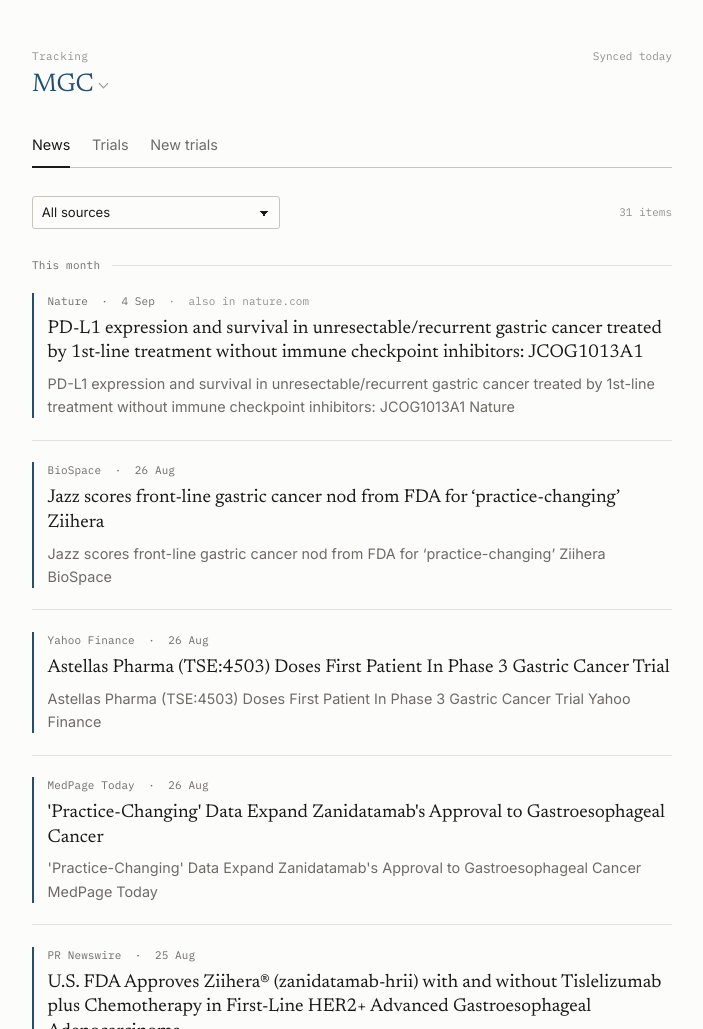
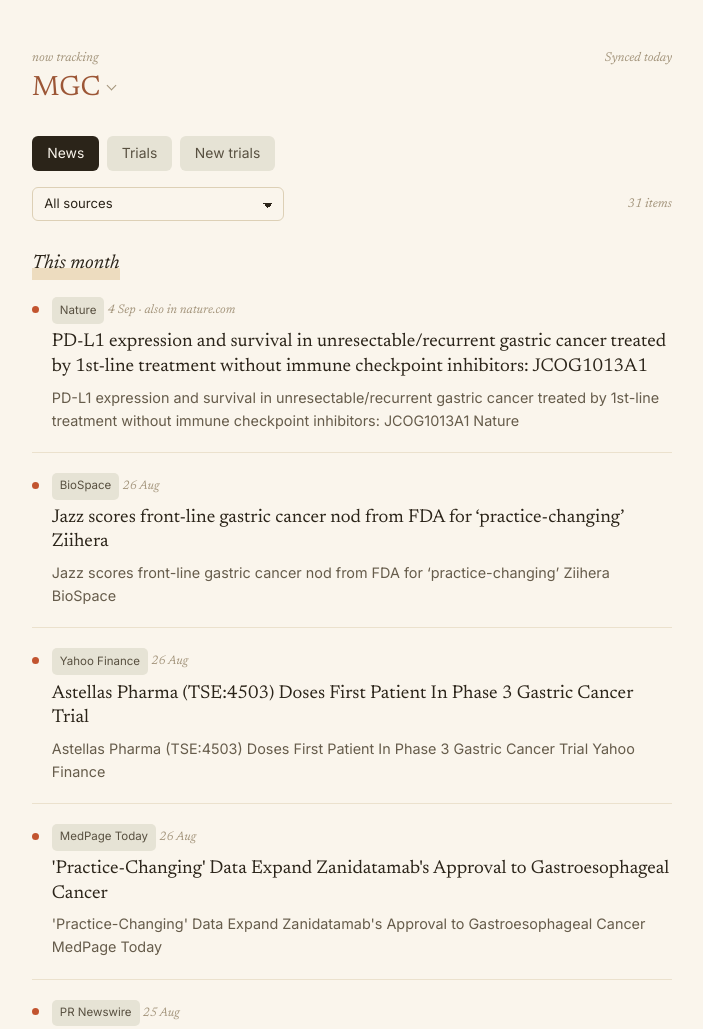
Before and after one commit to schn00/gastric, a plain HTML site: page index.html in a window 1280 px wide. Shown: the top 1029 px of the page, without its empty margins (288-991 px from the left). Drawn offline with Linux system fonts and the light colour scheme.

Commit message:
Add files via upload

```diff
--- a/index.html
+++ b/index.html
@@ -8,30 +8,42 @@
 <link rel="icon" href="icons/favicon-32.png" sizes="32x32">
 <link rel="icon" href="icons/favicon.ico" sizes="any">
 <meta name="apple-mobile-web-app-title" content="MGC">
-<meta name="theme-color" content="#232a33">
+<meta name="theme-color" content="#faf5ec" media="(prefers-color-scheme: light)">
+<meta name="theme-color" content="#141413" media="(prefers-color-scheme: dark)">
 <link rel="preconnect" href="https://fonts.googleapis.com">
 <link rel="preconnect" href="https://fonts.gstatic.com" crossorigin>
-<link href="https://fonts.googleapis.com/css2?family=Newsreader:opsz,wght@6..72,400;6..72,500&family=Inter:wght@400;500&family=IBM+Plex+Mono:wght@400;500&display=swap" rel="stylesheet">
+<link href="https://fonts.googleapis.com/css2?family=Newsreader:ital,opsz,wght@0,6..72,400;0,6..72,500;1,6..72,400&family=Inter:wght@400;500&family=IBM+Plex+Mono:wght@400;500&display=swap" rel="stylesheet">
 <style>
 :root {
-  --paper:      #fcfcfb;
-  --ink:        #1b1a18;
-  --muted:      #6e6b65;
-  --faint:      #93908a;
-  --rule:       #e3e1db;
-  --rule-firm:  #c9c6be;
-  --accent:     #24506f;
-  --go:         #2f6440;
-  --wait:       #8a5a12;
+  --paper:      #faf5ec;
+  --ink:        #2b2419;
+  --muted:      #665c4b;
+  --faint:      #a3947b;
+  --rule:       #ebe1cd;
+  --rule-firm:  #ddd0b6;
+  --accent:     #9c5636;   /* clay — wordmark, headings, marker */
+  --signal:     #c2542f;   /* coral — unread dot and new count only */
+  --marker:     #eddcbf;
+  --chip-bg:    #e6e3d5;
+  --chip-ink:   #585040;
+  --go:         #3d5b30;
+  --go-bg:      #dfe6d4;
+  --wait:       #7a5715;
+  --wait-bg:    #f7e5c3;
+  --dingbat:    #cbbb9c;
   --serif: "Newsreader", Georgia, serif;
   --sans:  "Inter", system-ui, -apple-system, sans-serif;
   --mono:  "IBM Plex Mono", ui-monospace, Menlo, monospace;
 }
 @media (prefers-color-scheme: dark) {
   :root {
-    --paper: #141413; --ink: #e9e7e2; --muted: #98958e; --faint: #75726c;
-    --rule: #2c2b28; --rule-firm: #444239;
-    --accent: #86b4d6; --go: #82b08c; --wait: #d3a45c;
+    --paper: #141413; --ink: #e9e7e2; --muted: #a49a87; --faint: #7a7160;
+    --rule: #242320; --rule-firm: #36322b;
+    --accent: #cf7c53; --signal: #e88b62; --marker: #4e3620;
+    --chip-bg: #201d17; --chip-ink: #a89c86;
+    --go: #95bb82; --go-bg: #1e2a19;
+    --wait: #d8a961; --wait-bg: #2b2110;
+    --dingbat: #3d3730;
   }
 }
 * { box-sizing: border-box; }
@@ -51,11 +63,12 @@
 /* ---- masthead ---- */
 .masthead { display: flex; align-items: baseline; justify-content: space-between;
   gap: 1rem; flex-wrap: wrap; margin-bottom: 2rem; }
-.eyebrow { font-family: var(--mono); font-size: 11px; letter-spacing: .04em;
-  color: var(--faint); margin-bottom: .35rem; }
-h1 { font-family: var(--serif); font-size: 1.6rem; font-weight: 400;
-  line-height: 1.15; margin: 0; letter-spacing: -.01em; color: var(--accent); }
-.synced { font-family: var(--mono); font-size: 11px; color: var(--faint); }
+.eyebrow { font-family: var(--serif); font-style: italic; font-size: .8rem;
+  color: var(--faint); margin-bottom: .2rem; }
+h1 { font-family: var(--serif); font-size: 1.75rem; font-weight: 400;
+  line-height: 1.15; margin: 0; letter-spacing: .01em; color: var(--accent); }
+.synced { font-family: var(--serif); font-style: italic; font-size: .8rem;
+  color: var(--faint); }
 
 /* collapsible title */
 details.title > summary { list-style: none; cursor: pointer; display: flex;
@@ -71,51 +84,64 @@
 @media (prefers-reduced-motion: reduce) { .chev { transition: none; } }
 
 /* ---- tabs ---- */
-.tabs { display: flex; gap: 1.35rem; border-bottom: 1px solid var(--rule-firm);
-  margin-bottom: 1.75rem; }
-.tab { appearance: none; background: none; border: 0; padding: 0 0 .65rem;
-  margin-bottom: -1px; font: inherit; font-size: .9rem; color: var(--muted);
-  cursor: pointer; border-bottom: 2px solid transparent; }
-.tab[aria-selected="true"] { color: var(--ink); border-bottom-color: var(--ink); }
-.tab .n { font-family: var(--mono); font-size: 10px; color: var(--faint);
-  margin-left: .3rem; }
+.tabs { display: flex; gap: .45rem; flex-wrap: wrap; margin-bottom: 1rem; }
+.tab { appearance: none; background: var(--chip-bg); border: 0;
+  padding: .4rem .95rem; border-radius: 6px; font: inherit; font-size: .87rem;
+  color: var(--chip-ink); cursor: pointer; }
+.tab[aria-selected="true"] { background: var(--ink); color: var(--paper); }
+.tab:hover:not([aria-selected="true"]) { color: var(--ink); }
 
 /* ---- controls ---- */
 .controls { display: flex; gap: .5rem; flex-wrap: wrap; align-items: center;
   margin-bottom: 1.75rem; }
 select {
   font: inherit; font-size: .82rem; color: var(--ink); background: transparent;
-  border: 1px solid var(--rule-firm); border-radius: 3px; padding: .3rem 1.6rem .3rem .55rem;
+  border: 1px solid var(--rule-firm); border-radius: 6px; padding: .35rem 1.7rem .35rem .7rem;
   cursor: pointer; appearance: none;
   background-image: linear-gradient(45deg, transparent 50%, currentColor 50%),
                     linear-gradient(135deg, currentColor 50%, transparent 50%);
   background-position: calc(100% - 15px) 55%, calc(100% - 10px) 55%;
   background-size: 5px 5px, 5px 5px; background-repeat: no-repeat;
 }
-.count { margin-left: auto; font-family: var(--mono); font-size: 11px; color: var(--faint); }
+.count { margin-left: auto; font-family: var(--serif); font-style: italic;
+  font-size: .8rem; color: var(--faint); }
 
 /* ---- date rules ---- */
-.daterule { display: flex; align-items: center; gap: .75rem; margin: 2.25rem 0 1.15rem; }
+.daterule { display: flex; align-items: baseline; gap: .7rem; flex-wrap: wrap;
+  margin: 2.1rem 0 1.1rem; }
 .daterule:first-child { margin-top: 0; }
-.daterule span:first-child { font-family: var(--mono); font-size: 11px;
-  letter-spacing: .02em; color: var(--muted); }
-.daterule .line { flex: 1; height: 1px; background: var(--rule); }
-.daterule .new { font-family: var(--mono); font-size: 11px; color: var(--accent); }
+.mark { font-family: var(--serif); font-style: italic; font-size: 1.2rem;
+  color: var(--ink);
+  background: linear-gradient(transparent 62%, var(--marker) 62%); }
+.daterule .new { font-size: .72rem; color: var(--signal); }
 .markread { appearance: none; background: none; border: 0; padding: 0; font: inherit;
-  font-family: var(--mono); font-size: 11px; color: var(--faint); cursor: pointer;
+  font-size: .72rem; color: var(--faint); cursor: pointer; margin-left: auto;
   text-decoration: underline; text-underline-offset: 3px; }
 .markread:hover { color: var(--ink); }
 
+/* section ornament between date groups */
+.dingbat { text-align: center; font-family: var(--serif); font-size: .95rem;
+  letter-spacing: .65em; color: var(--dingbat); padding: .35rem 0 .1rem;
+  text-indent: .65em; }
+
 /* ---- items ---- */
-.item { display: flex; gap: .85rem; padding-bottom: 1.35rem;
-  border-bottom: 1px solid var(--rule); margin-bottom: 1.35rem; }
+.item { display: flex; gap: .8rem; padding-bottom: 1.25rem;
+  border-bottom: 1px solid var(--rule); margin-bottom: 1.25rem; }
 .item:last-child { border-bottom: 0; margin-bottom: 0; }
-.spine { width: 2px; flex: 0 0 2px; background: transparent; }
-.item.unread .spine { background: var(--accent); }
+.dot { width: 7px; height: 7px; flex: 0 0 7px; border-radius: 50%;
+  background: transparent; margin-top: .55rem; }
+.item.unread .dot { background: var(--signal); }
+.trial .dot { display: none; }
 .body { flex: 1; min-width: 0; }
-.meta { font-family: var(--mono); font-size: 11px; letter-spacing: .01em;
-  color: var(--muted); margin-bottom: .4rem; }
-.meta .also { color: var(--faint); }
+.meta { font-size: .72rem; color: var(--faint); margin-bottom: .4rem;
+  line-height: 1.9; }
+.meta .when { font-family: var(--serif); font-style: italic; font-size: .78rem;
+  color: var(--faint); }
+.chip { display: inline-block; background: var(--chip-bg); color: var(--chip-ink);
+  border-radius: 5px; padding: .15rem .5rem; font-size: .72rem;
+  white-space: nowrap; }
+.chip.go   { background: var(--go-bg);   color: var(--go); }
+.chip.wait { background: var(--wait-bg); color: var(--wait); }
 .headline { font-family: var(--serif); font-size: 1.16rem; font-weight: 400;
   line-height: 1.32; margin: 0 0 .4rem; }
 a.headline { display: block; }
@@ -124,12 +150,8 @@
 .blurb { font-size: .9rem; color: var(--muted); line-height: 1.6; margin: 0; }
 
 /* ---- trials ---- */
-.trial .top { display: flex; align-items: baseline; gap: 1rem; }
-.trial .dist { font-family: var(--mono); font-size: .8rem; white-space: nowrap;
-  color: var(--ink); }
-.trial .dist.far { color: var(--faint); }
-.status-go   { color: var(--go); }
-.status-wait { color: var(--wait); }
+.trial .blurb { margin-bottom: .55rem; }
+.trial .meta { margin-bottom: 0; }
 
 /* ---- states ---- */
 .note { font-size: .9rem; color: var(--muted); border-left: 2px solid var(--rule-firm);
@@ -151,7 +173,7 @@
 
   <header class="masthead">
     <div>
-      <div class="eyebrow">Tracking</div>
+      <div class="eyebrow">now tracking</div>
       <details class="title">
         <summary aria-label="MGC — show full name">
           <h1>MGC</h1><span class="chev" aria-hidden="true"></span>
@@ -353,10 +375,12 @@
   var unread = list.filter(isUnread).length;
   var html = "";
 
+  var shown = 0;
   buckets.forEach(function (bucket, index) {
     if (!bucket.items.length) return;
-    html += '<div class="daterule"><span>' + bucket.label + "</span>" +
-            '<span class="line"></span>';
+    if (shown) html += '<div class="dingbat" aria-hidden="true">\u2733 \u2733 \u2733</div>';
+    shown++;
+    html += '<div class="daterule"><span class="mark">' + bucket.label + "</span>";
     if (index === 0 && unread) {
       html += '<span class="new">' + unread + " new</span>" +
               '<button class="markread" id="markread">Mark read</button>';
@@ -377,12 +401,14 @@
 
 function newsItem(item) {
   var when = parseDate(item.published) || parseDate(item.first_seen);
-  var meta = esc(item.source) + " &nbsp;·&nbsp; " + esc(shortDate(when));
+  var trail = esc(shortDate(when));
   if (item.also_in && item.also_in.length) {
-    meta += ' <span class="also">&nbsp;·&nbsp; also in ' + esc(item.also_in.join(", ")) + "</span>";
+    trail += " · also in " + esc(item.also_in.join(", "));
   }
+  var meta = '<span class="chip">' + esc(item.source) + "</span> " +
+             '<span class="when">' + trail + "</span>";
   return '<article class="item' + (isUnread(item) ? " unread" : "") + '">' +
-           '<div class="spine"></div><div class="body">' +
+           '<div class="dot"></div><div class="body">' +
              '<div class="meta">' + meta + "</div>" +
              '<a class="headline" href="' + esc(item.url) + '" target="_blank" rel="noopener">' +
                esc(item.title) + "</a>" +
@@ -580,37 +606,35 @@
 }
 
 function trialItem(t, showPosted) {
-  var distance = "—", far = "";
+  var distance = null;
   if (t.nearest) {
     var d = t.nearest.distance;
-    distance = (d < 10 ? d.toFixed(1) : Math.round(d)) + " mi";
-    if (d > 150) far = " far";
+    distance = (d < 10 ? d.toFixed(1) : Math.round(d)) +
+               (d < 1.05 && d >= 0.95 ? " mile" : " miles");
   }
 
-  var statusClass = t.status === "RECRUITING" ? "status-go" : "status-wait";
-  var meta = '<span class="' + statusClass + '">' + esc(statusLabel(t.status)) + "</span>" +
-             " &nbsp;·&nbsp; " + esc(phaseLabel(t.phases)) +
-             " &nbsp;·&nbsp; " + esc(t.nct) +
-             " &nbsp;·&nbsp; " + (showPosted
-               ? "Posted " + esc(age(t.posted))
-               : "Updated " + esc(age(t.updated)));
+  var chips = '<span class="chip ' + (t.status === "RECRUITING" ? "go" : "wait") + '">' +
+                esc(statusLabel(t.status)) + "</span> ";
+  if (distance) chips += '<span class="chip">' + esc(distance) + "</span> ";
+  chips += '<span class="chip">' + esc(phaseLabel(t.phases)) + "</span> ";
+
+  var meta = chips + "&nbsp;" + esc(t.nct) + " · " + (showPosted
+               ? "posted " + esc(age(t.posted))
+               : "updated " + esc(age(t.updated)));
 
   var where = "Site locations not listed";
   if (t.nearest) {
     var city = [t.nearest.city, t.nearest.state].filter(Boolean).join(", ");
     var others = t.sites - 1;
     where = esc(city || t.nearest.facility || "Location listed") +
-            (others > 0 ? " &nbsp;·&nbsp; plus " + others + " other site" + (others === 1 ? "" : "s") : "");
+            (others > 0 ? " · plus " + others + " other site" + (others === 1 ? "" : "s") : "");
   }
 
-  return '<article class="item trial"><div class="spine"></div><div class="body">' +
-           '<div class="top">' +
-             '<a class="headline" href="https://clinicaltrials.gov/study/' + esc(t.nct) +
-               '" target="_blank" rel="noopener">' + esc(t.title) + "</a>" +
-             '<span class="dist' + far + '">' + esc(distance) + "</span>" +
-           "</div>" +
+  return '<article class="item trial"><div class="dot"></div><div class="body">' +
+           '<a class="headline" href="https://clinicaltrials.gov/study/' + esc(t.nct) +
+             '" target="_blank" rel="noopener">' + esc(t.title) + "</a>" +
+           '<p class="blurb">' + esc(t.sponsor) + " · " + where + "</p>" +
            '<div class="meta">' + meta + "</div>" +
-           '<p class="blurb">' + esc(t.sponsor) + " &nbsp;·&nbsp; " + where + "</p>" +
          "</div></article>";
 }
 
```
